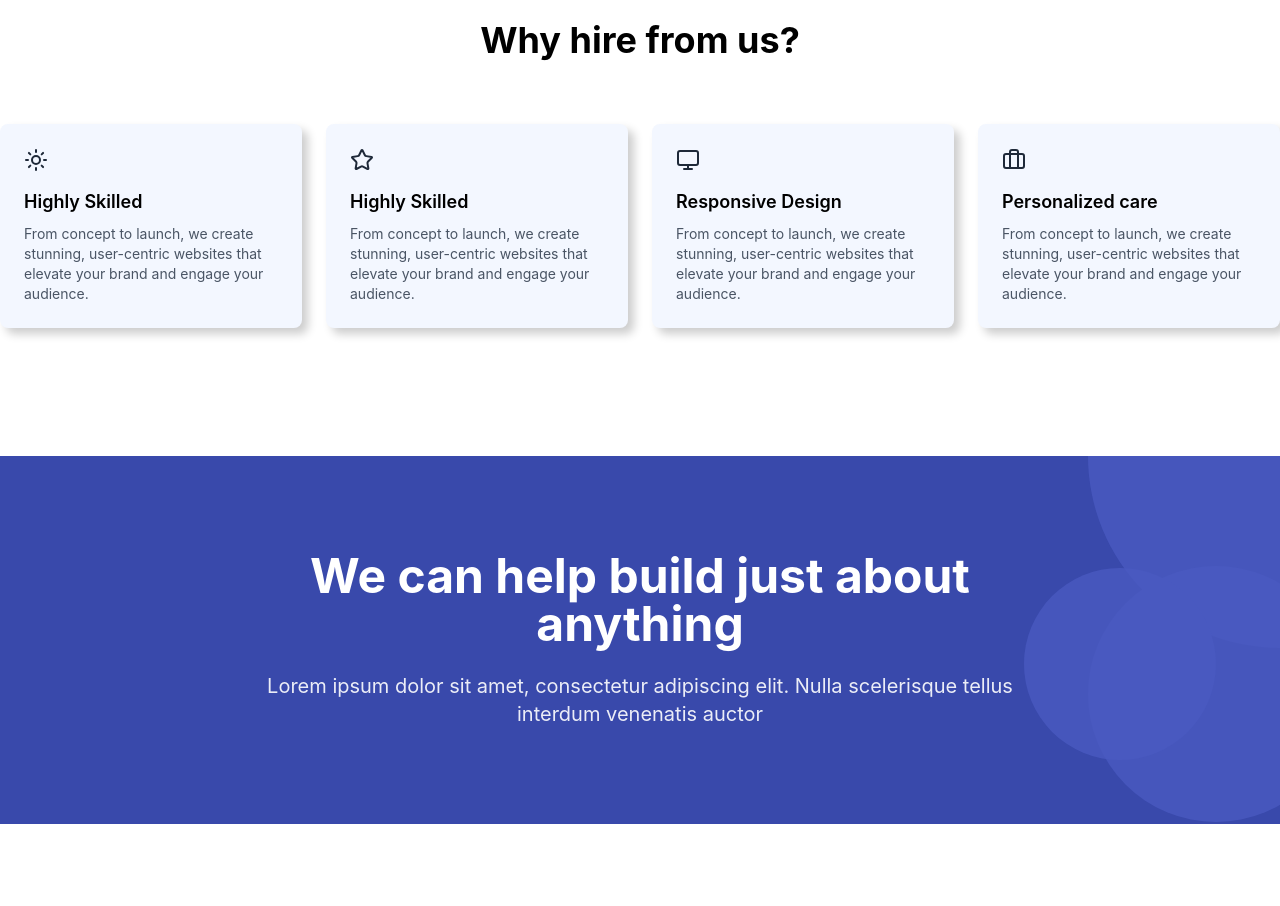
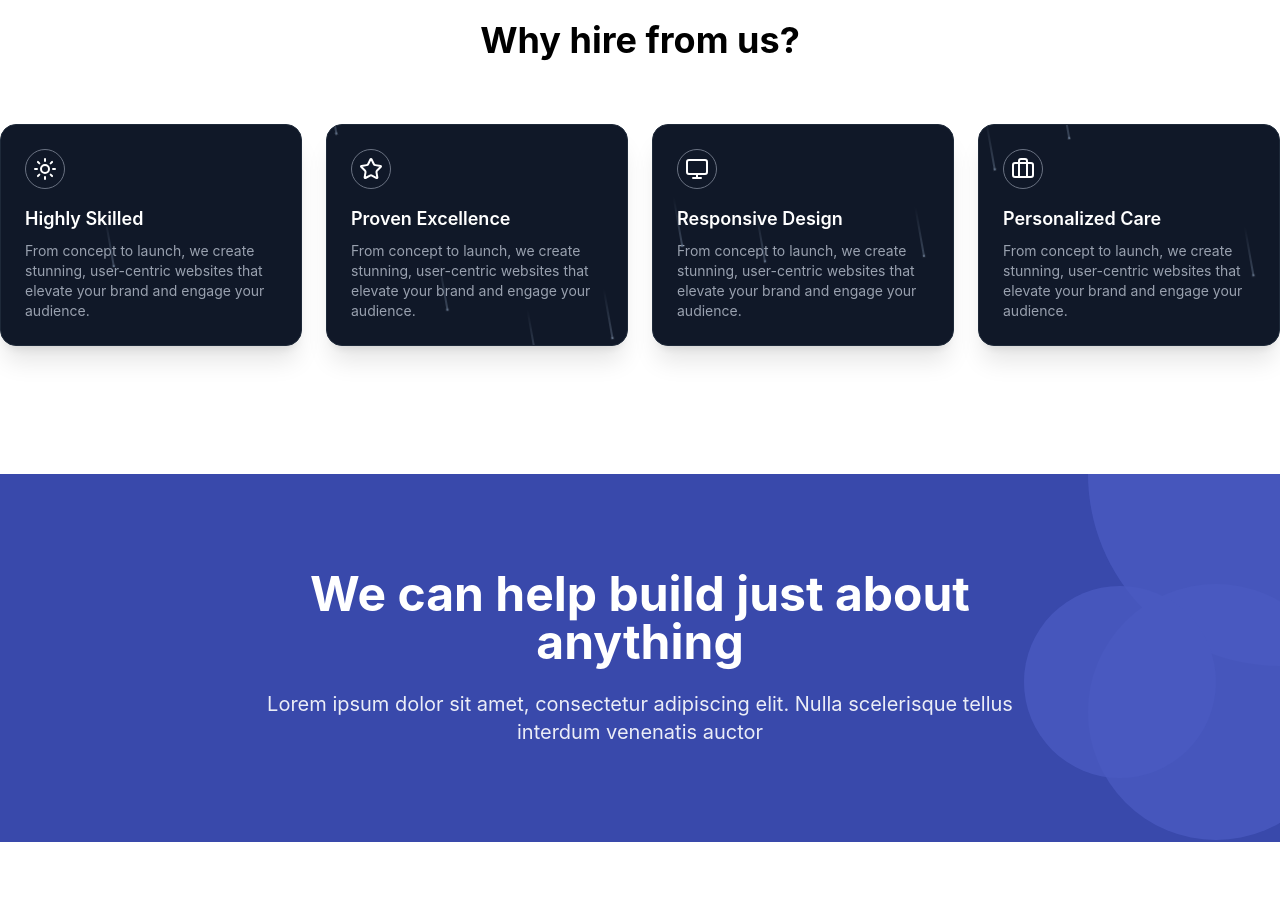
Before and after one commit to Barabari-Project/Portfolio, a React (Vite) app in the folder frontend/: page / in a window 1280 px wide. Shown: the part 1220-2126 px from the top of the page. Built offline with nearby package versions, Linux system fonts and the light colour scheme.

Commit message:
updated meteors effect in cards

```diff
--- /dev/null
+++ b/frontend/lib/utlis.js
@@ -0,0 +1,6 @@
+import { clsx } from "clsx";
+import { twMerge } from "tailwind-merge";
+
+export function cn(...inputs) {
+  return twMerge(clsx(...inputs));
+}
--- a/frontend/package.json
+++ b/frontend/package.json
@@ -16,10 +16,12 @@
     "@fortawesome/free-solid-svg-icons": "^6.7.2",
     "@fortawesome/react-fontawesome": "^0.2.2",
     "@tailwindcss/vite": "^4.0.12",
+    "clsx": "^2.1.1",
     "framer-motion": "^12.4.10",
     "gsap": "^3.12.7",
     "jquery": "^3.7.1",
     "lucide-react": "^0.477.0",
+    "motion": "^12.5.0",
     "react": "^18.3.1",
     "react-dom": "^18.3.1",
     "react-icons": "^5.5.0",
@@ -29,6 +31,7 @@
     "react-tilt": "^1.0.2",
     "slick-carousel": "^1.8.1",
     "styled-components": "^6.1.15",
+    "tailwind-merge": "^3.0.2",
     "typed.js": "^2.1.0"
   },
   "devDependencies": {
--- /dev/null
+++ b/frontend/src/components/ui/Meteors.jsx
@@ -0,0 +1,38 @@
+"use client";
+import { cn } from "../../../lib/utlis";
+import { motion } from "framer-motion";
+import React from "react";
+
+export const Meteors = ({ number, className }) => {
+  const meteors = new Array(number || 20).fill(true);
+
+  return (
+    <motion.div
+      initial={{ opacity: 0 }}
+      animate={{ opacity: 1 }}
+      transition={{ duration: 0.5 }}
+    >
+      {meteors.map((_, idx) => {
+        const meteorCount = number || 20;
+        const position = idx * (800 / meteorCount) - 400;
+
+        return (
+          <span
+            key={"meteor" + idx}
+            className={cn(
+              "animate-meteor-effect absolute h-0.5 w-0.5 rotate-[45deg] rounded-[9999px] bg-slate-500 shadow-[0_0_0_1px_#ffffff10]",
+              "before:absolute before:top-1/2 before:h-[1px] before:w-[50px] before:-translate-y-[50%] before:transform before:bg-gradient-to-r before:from-[#64748b] before:to-transparent before:content-['']",
+              className
+            )}
+            style={{
+              top: "-40px",
+              left: position + "px",
+              animationDelay: Math.random() * 5 + "s",
+              animationDuration: Math.floor(Math.random() * (10 - 5) + 5) + "s",
+            }}
+          ></span>
+        );
+      })}
+    </motion.div>
+  );
+};
--- a/frontend/src/index.css
+++ b/frontend/src/index.css
@@ -9,3 +9,21 @@ body {
     -moz-osx-font-smoothing: grayscale;
     overflow-x: hidden;
   }
+
+  @theme inline {
+    --animate-meteor-effect: meteor 5s linear infinite;
+
+    @keyframes meteor {
+      0% {
+        transform: rotate(215deg) translateX(0);
+        opacity: 1;
+      }
+      70% {
+        opacity: 1;
+      }
+      100% {
+        transform: rotate(215deg) translateX(-500px);
+        opacity: 0;
+      }
+    }
+  }
--- a/frontend/src/pages/HiringSection/HiringSection.jsx
+++ b/frontend/src/pages/HiringSection/HiringSection.jsx
@@ -1,30 +1,31 @@
 import React from "react";
 import { Star, Sun, Monitor, Briefcase, Code } from "lucide-react";
 import RoamingCircle from "../../components/RoamingCircle/RoamingCircle";
+import { Meteors } from "../../components/ui/Meteors"; // Make sure to import the Meteors component
 
 function HireSection() {
   const cardData = [
     {
-      icon: <Sun className="h-6 w-6 text-gray-800" />,
+      icon: <Sun className="h-6 w-6 text-white" />, // Changed to white
       title: "Highly Skilled",
       description:
         "From concept to launch, we create stunning, user-centric websites that elevate your brand and engage your audience.",
     },
     {
-      icon: <Star className="h-6 w-6 text-gray-800" />,
-      title: "Highly Skilled",
+      icon: <Star className="h-6 w-6 text-white" />,
+      title: "Proven Excellence",
       description:
         "From concept to launch, we create stunning, user-centric websites that elevate your brand and engage your audience.",
     },
     {
-      icon: <Monitor className="h-6 w-6 text-gray-800" />,
+      icon: <Monitor className="h-6 w-6 text-white" />,
       title: "Responsive Design",
       description:
         "From concept to launch, we create stunning, user-centric websites that elevate your brand and engage your audience.",
     },
     {
-      icon: <Briefcase className="h-6 w-6 text-gray-800" />,
-      title: "Personalized care",
+      icon: <Briefcase className="h-6 w-6 text-white" />,
+      title: "Personalized Care",
       description:
         "From concept to launch, we create stunning, user-centric websites that elevate your brand and engage your audience.",
     },
@@ -34,24 +35,40 @@ function HireSection() {
     <>
       <div className="bg-white">
         <div className="max-w-7xl mx-auto max-md:px-4">
-          <h1 className="text-3xl md:text-4xl font-bold text-center mb-8 md:mb-16 ">
+          <h1 className="text-3xl md:text-4xl font-bold text-center mb-8 md:mb-16">
             Why hire from us?
           </h1>
 
           <div className="grid grid-cols-1 sm:grid-cols-2 lg:grid-cols-4 gap-6 mb-8">
             {cardData.map((card, index) => (
-              <div
-                key={index}
-                className="bg-[#f3f7ff] p-6 rounded-lg shadow-[6px_6px_10px_rgba(0,0,0,0.2)]"
-              >
-                <div className="mb-4">{card.icon}</div>
-                <h3 className="text-lg font-semibold mb-2">{card.title}</h3>
-                <p className="text-gray-600 text-sm">{card.description}</p>
+              <div key={index} className="relative w-full h-full">
+                {/* Gradient background */}
+                <div className="absolute inset-0 h-full w-full scale-[0.80] transform rounded-full blur-3xl" />
+
+                {/* Card container */}
+                <div className="relative h-full flex flex-col items-start justify-start overflow-hidden rounded-2xl border border-gray-800 bg-gray-900 p-6 shadow-xl">
+                  {/* Icon container */}
+                  <div className="mb-4 flex h-10 w-10 items-center justify-center rounded-full border border-gray-500">
+                    {card.icon}
+                  </div>
+
+                  {/* Content */}
+                  <h3 className="text-lg font-semibold mb-2 text-white">
+                    {card.title}
+                  </h3>
+                  <p className="text-gray-400 text-sm">
+                    {card.description}
+                  </p>
+
+                  {/* Meteors effect */}
+                  <Meteors number={10} />
+                </div>
               </div>
             ))}
           </div>
         </div>
       </div>
+
       <div className="bg-[#3949ab] text-white relative overflow-hidden mt-16 md:mt-32 py-16 md:py-24">
         <div className="max-w-7xl mx-auto px-4 sm:px-6 lg:px-8 flex items-center justify-center h-full relative z-10">
           <div className="max-w-3xl text-center">
```
Also changed, not shown: 1 other file (tests, documents, lock files or other folders).
